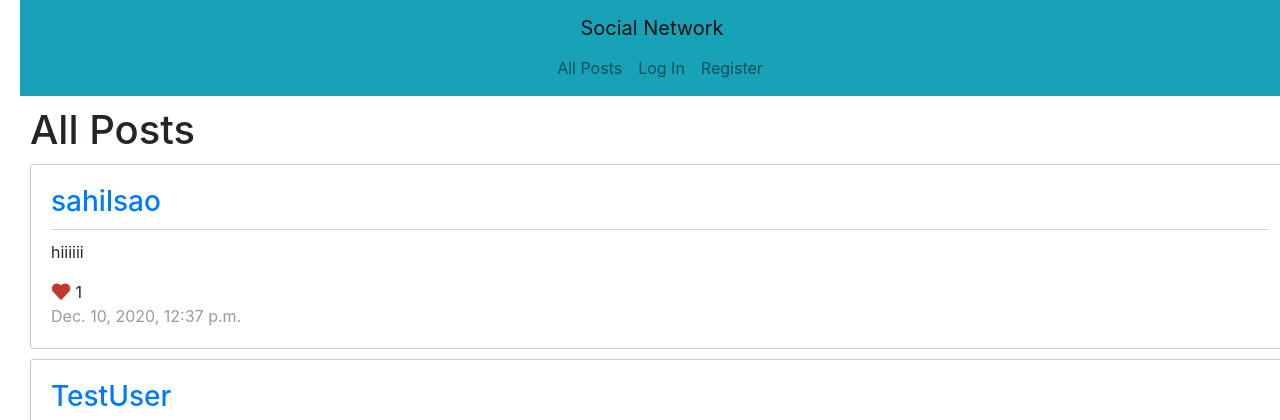
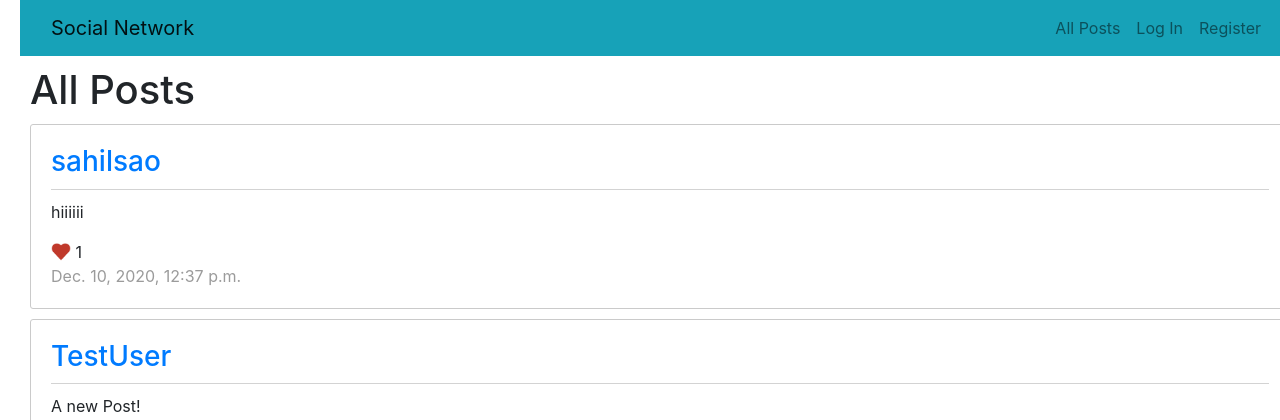
Before and after one commit to sahilsao/Basic-Social-Network-master, a Django app: page / in a window 1280 px wide. Shown: the top 420 px of the page. Run offline with Django 3.2, Linux system fonts and the light colour scheme; data comes from the database, SQL or seed files in the repository; some libraries are stand-ins or nearby versions.

Commit message:
Update layout.html

```diff
--- a/network/templates/network/layout.html
+++ b/network/templates/network/layout.html
@@ -11,7 +11,7 @@
     <body>
 
         <nav class="navbar navbar-expand-sm navbar-light bg-info">
-           <div class="container-fluid d-flex flex-column">
+           <div class="container-fluid">
             <a class="navbar-brand" href="{% url 'index' %}">Social Network</a>
 
             <div>
```
